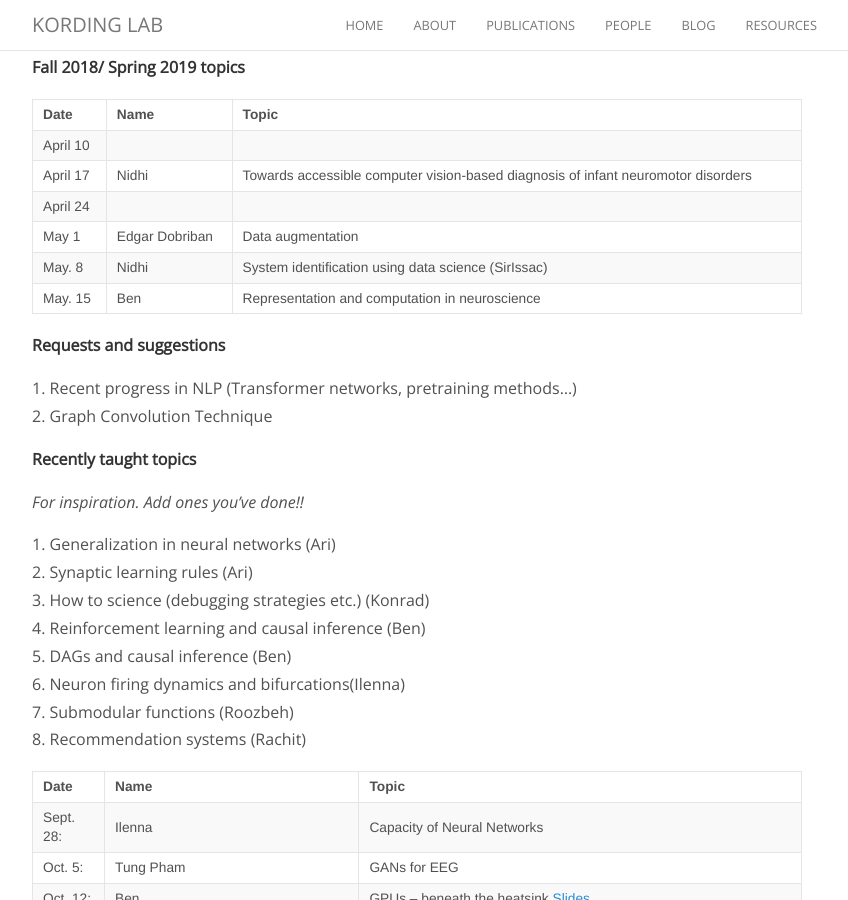
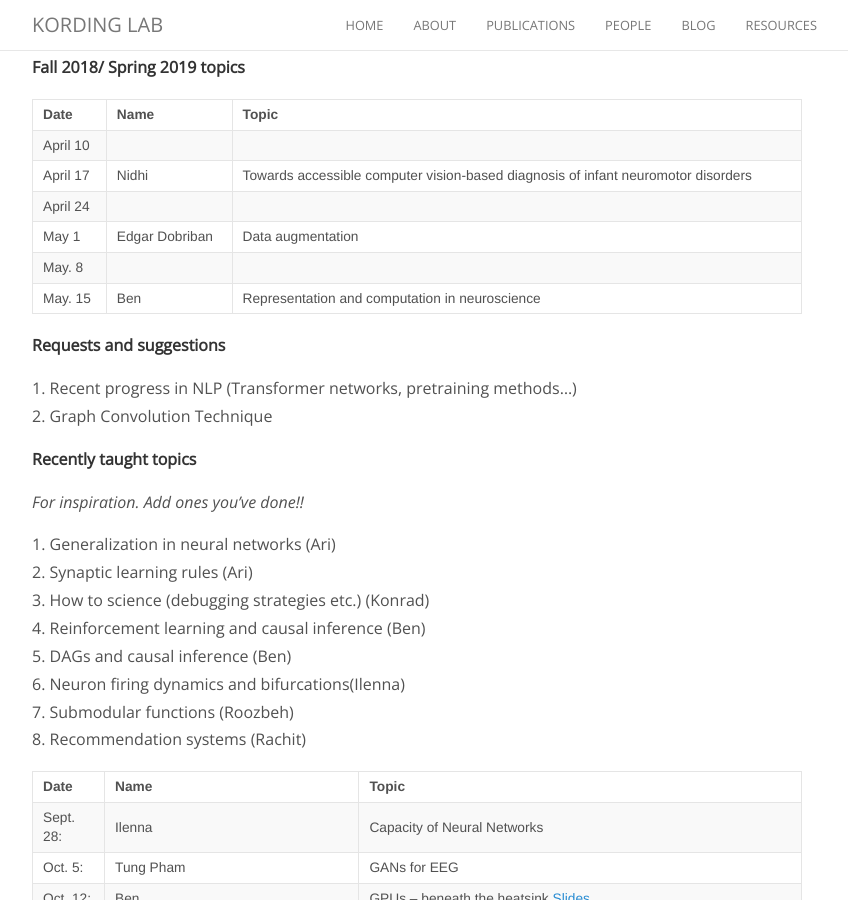
Before and after one commit to KordingLab/KordingLab.github.io, a Jekyll site: the page built from _posts/2018-08-29-upcoming-lab-teaching.md, in a window 1280 px wide and 900 px high, scrolled down 392 px. Shown: the whole window, without its empty margins (223-1071 px from the left). Built offline with Jekyll 4.4.1, drawn with Linux system fonts in a browser that asks for light colours; nearby versions of some CDN libraries; comment, search, counter and statistics services are not loaded.

Commit message:
Update 2018-08-29-upcoming-lab-teaching.md

```diff
--- a/_posts/2018-08-29-upcoming-lab-teaching.md
+++ b/_posts/2018-08-29-upcoming-lab-teaching.md
@@ -21,7 +21,7 @@ Get on the listserve for announcements: https://groups.google.com/forum/#!forum/
 |April 17| Nidhi | Towards accessible computer vision-based diagnosis of infant neuromotor disorders |
 |April 24| | |
 |May 1| Edgar Dobriban | Data augmentation |
-|May. 8| Nidhi | System identification using data science (SirIssac) |
+|May. 8|  ||
 |May. 15| Ben | Representation and computation in neuroscience |
 
 
```
